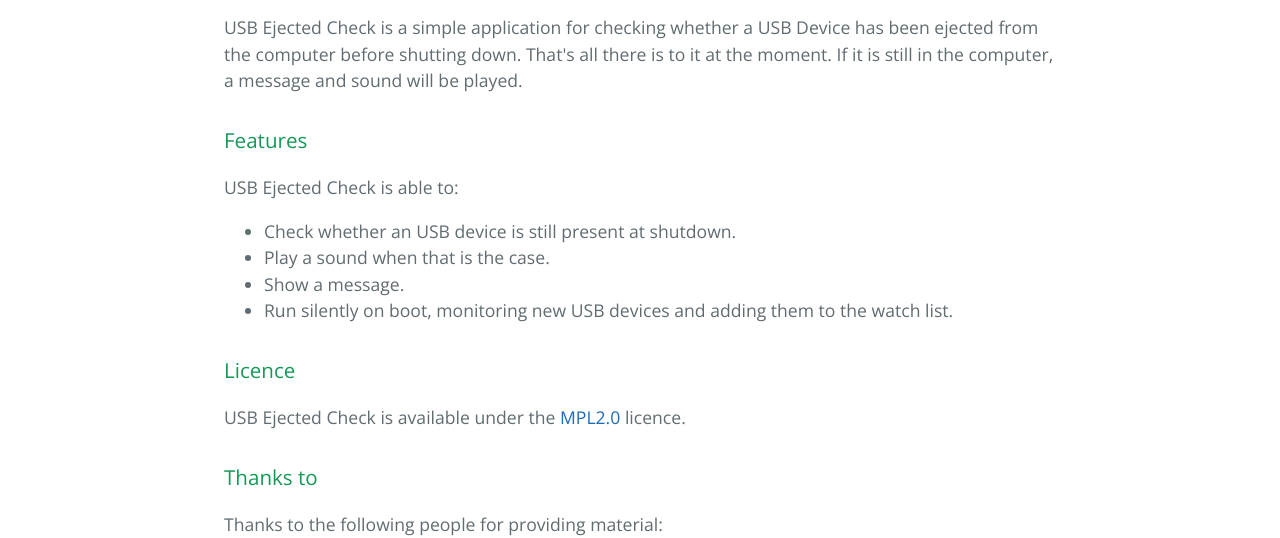
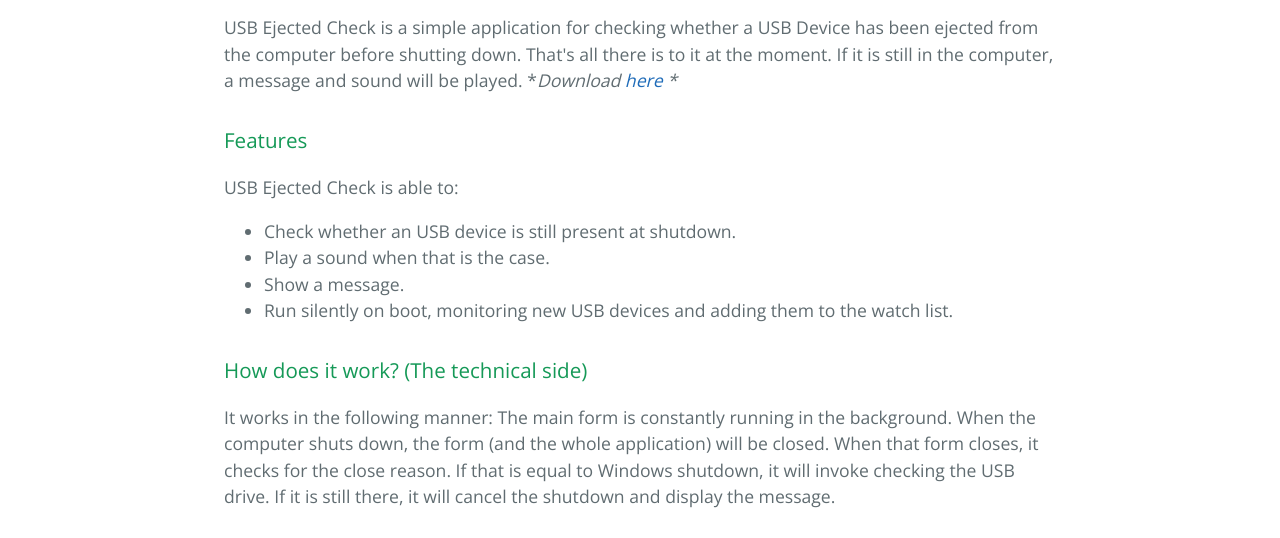
Before and after one commit to XavivAs/usb-ejected-check, a plain HTML site: page index.html in a window 1280 px wide. Shown: the part 411-949 px from the top of the page. Drawn offline with nearby package versions, Linux system fonts and the light colour scheme.

Commit message:
Create gh-pages branch via GitHub

```diff
--- a/index.html
+++ b/index.html
@@ -22,7 +22,8 @@
       <h2>
 <a id="usb-ejected-check" class="anchor" href="#usb-ejected-check" aria-hidden="true"><span class="octicon octicon-link"></span></a>USB Ejected Check</h2>
 
-<p>USB Ejected Check is a simple application for checking whether a USB Device has been ejected from the computer before shutting down. That's all there is to it at the moment. If it is still in the computer, a message and sound will be played. </p>
+<p>USB Ejected Check is a simple application for checking whether a USB Device has been ejected from the computer before shutting down. That's all there is to it at the moment. If it is still in the computer, a message and sound will be played.
+*<em>Download <a href="https://github.com/Koenvh1/usb-ejected-check/blob/master/USB%20Ejected%20Check/bin/Release/USB%20Ejected%20Check.exe">here</a> *</em></p>
 
 <h3>
 <a id="features" class="anchor" href="#features" aria-hidden="true"><span class="octicon octicon-link"></span></a>Features</h3>
@@ -35,6 +36,11 @@
 <li>Show a message.</li>
 <li>Run silently on boot, monitoring new USB devices and adding them to the watch list.</li>
 </ul>
+
+<h3>
+<a id="how-does-it-work-the-technical-side" class="anchor" href="#how-does-it-work-the-technical-side" aria-hidden="true"><span class="octicon octicon-link"></span></a>How does it work? (The technical side)</h3>
+
+<p>It works in the following manner: The main form is constantly running in the background. When the computer shuts down, the form (and the whole application) will be closed. When that form closes, it checks for the close reason. If that is equal to Windows shutdown, it will invoke checking the USB drive. If it is still there, it will cancel the shutdown and display the message. </p>
 
 <h3>
 <a id="licence" class="anchor" href="#licence" aria-hidden="true"><span class="octicon octicon-link"></span></a>Licence</h3>
```
Also changed, not shown: params.json (+1 -1 lines).
